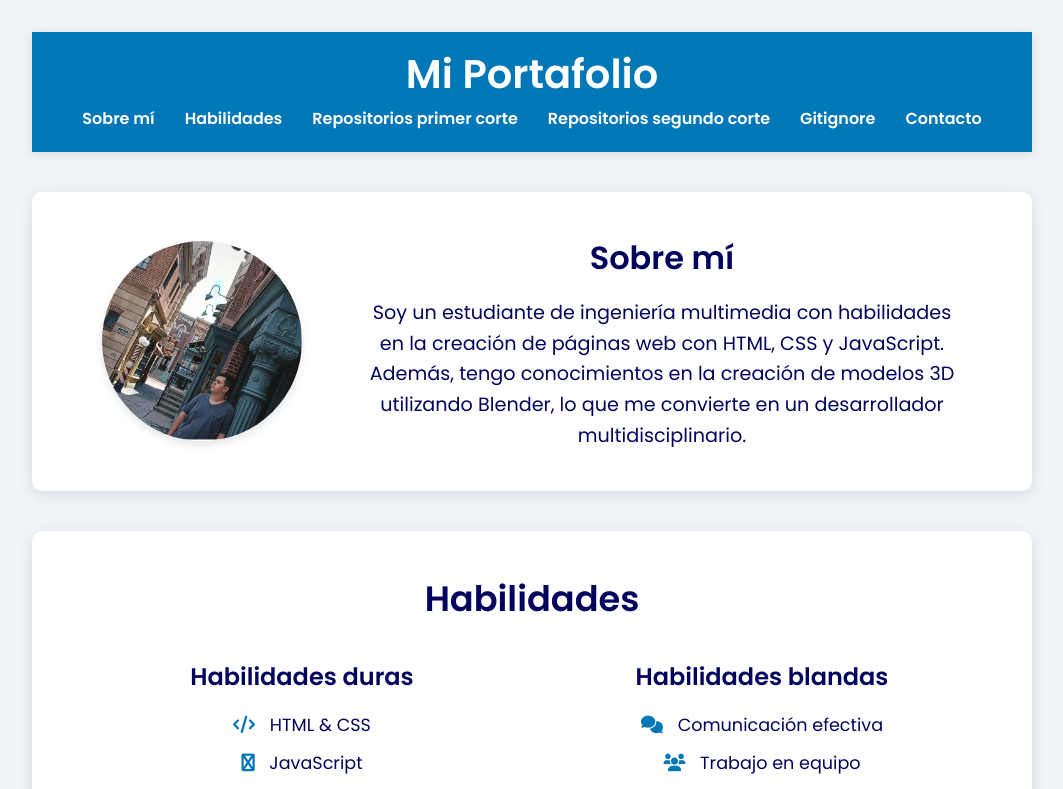
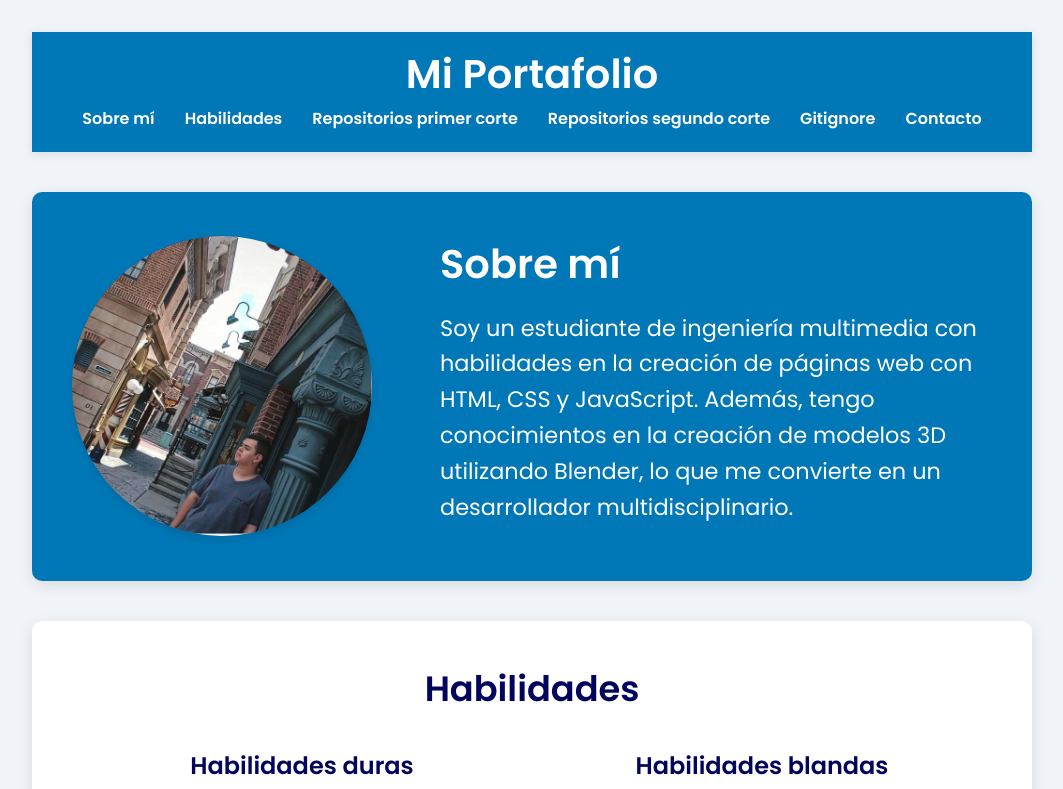
Before and after one commit to MarcoAChaparro/Portafolio-segundo-corte, a React (Vite) app: page / in a window 1280 px wide. Shown: the top 789 px of the page, without its empty margins (108-1171 px from the left). Built offline with nearby package versions, Linux system fonts and the light colour scheme.

Commit message:
cambio portada

```diff
--- a/src/assets/Portafolio/Pagina.css
+++ b/src/assets/Portafolio/Pagina.css
@@ -51,13 +51,17 @@ section {
 #about {
     display: flex;
     align-items: center;
-    justify-content: space-around;
+    justify-content: space-between;
+    width: 100vw;
+    padding: 40px;
+    background-color: #0077b6;
+    color: #fff;
 }
 
 #about img {
     border-radius: 50%;
-    width: 200px;
-    height: 200px;
+    width: 300px;
+    height: 300px;
     box-shadow: 0 4px 8px rgba(0, 0, 0, 0.1);
     transition: transform 0.3s ease;
 }
@@ -67,16 +71,18 @@ section {
 }
 
 .description {
-    max-width: 600px;
+    max-width: 60%;
+    text-align: left;
 }
 
 .description h2 {
-    font-size: 2rem;
+    font-size: 2.5rem;
     margin-bottom: 15px;
 }
 
 .description p {
-    font-size: 1.2rem;
+    font-size: 1.4rem;
+    margin-bottom: 15px;
 }
 
 /* Sección de habilidades */
```
